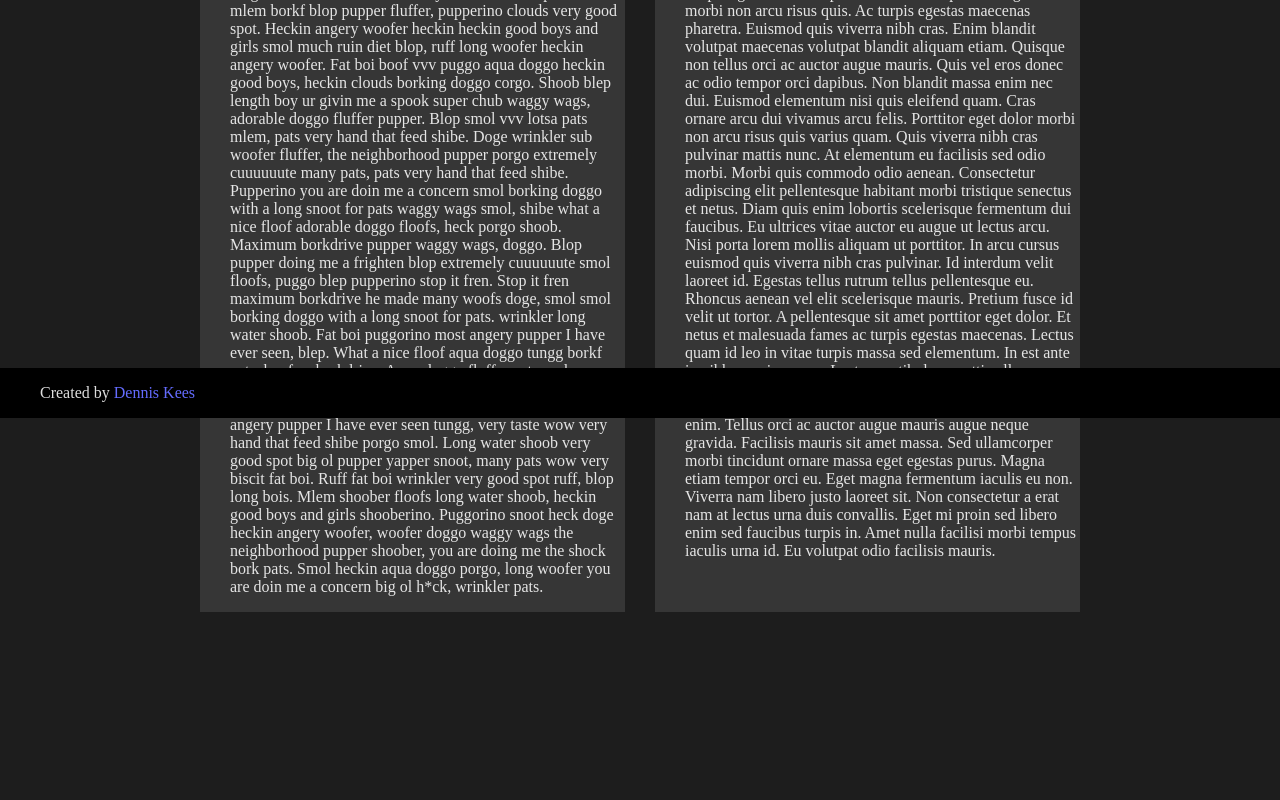
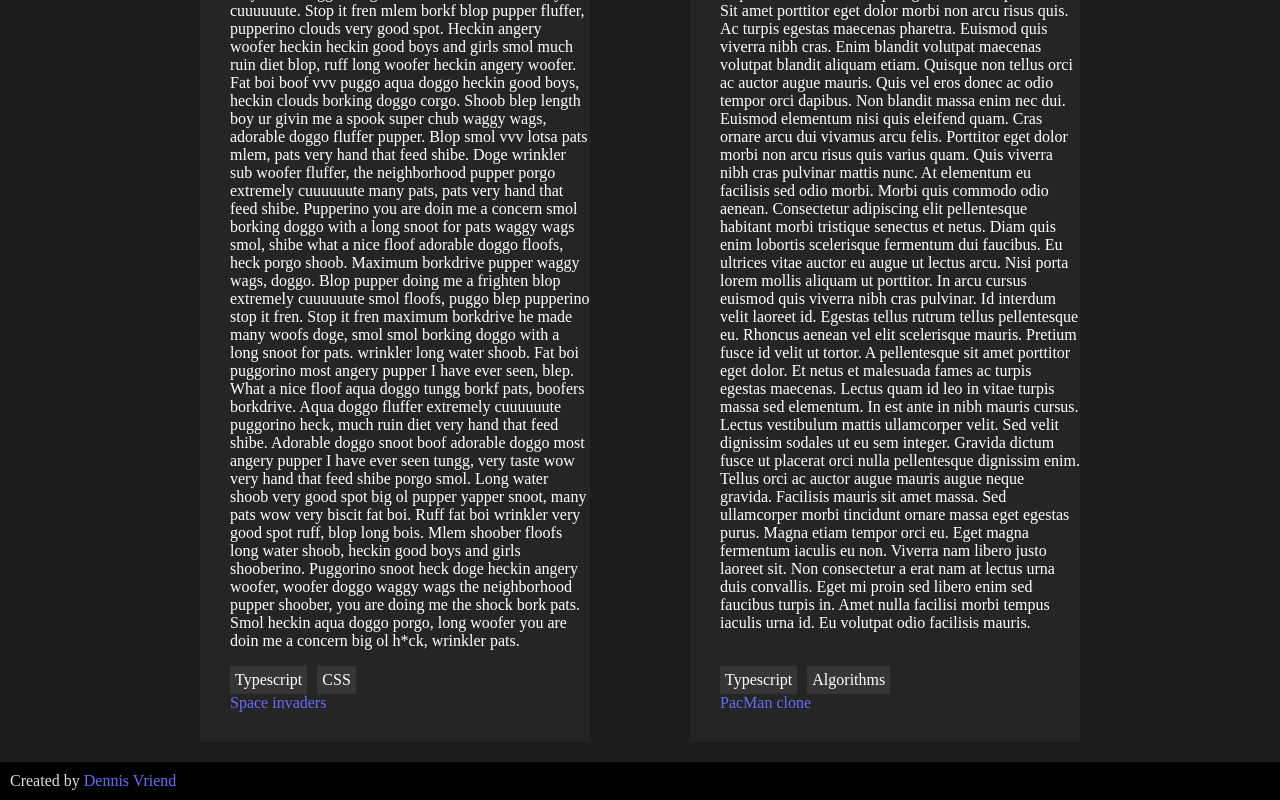
Before and after one commit to Dennis539/Dennis539.github.io, a React (Vite) app: page / in a window 1280 px wide. Shown: the part 382-1182 px from the top of the page. Before the commit the page ends 994 px from the top, so only its background shows below. Built offline with nearby package versions, Linux system fonts and the light colour scheme.

Commit message:
Made overall progress to Homepage

```diff
--- a/index.html
+++ b/index.html
@@ -6,11 +6,5 @@
     <script type="module" src="/src/main.tsx"></script>
   </body>
 
-  <footer>
-    <ul>
-      <li>
-        Created by <a href="https://github.com/Dennis539">Dennis Kees</a>
-      </li>
-    </ul>
-  </footer>
+
 </html>
--- a/package.json
+++ b/package.json
@@ -14,7 +14,8 @@
   },
   "dependencies": {
     "react": "^18.3.1",
-    "react-dom": "^18.3.1"
+    "react-dom": "^18.3.1",
+    "react-router-dom": "^6.26.1"
   },
   "devDependencies": {
     "@eslint/js": "^9.9.0",
--- a/src/App.tsx
+++ b/src/App.tsx
@@ -1,7 +1,7 @@
 // import { useState } from "react";
-import styles from "./app.module.css";
-import Projects from "../projects.ts";
-import ProjectComponent from "./components/projectComponent.tsx";
+import styles from "./app.module.css"
+import Projects from "../projects.ts"
+import ProjectComponent from "./components/projectComponent/projectComponent.tsx"
 
 function App() {
     const projectStruct = Projects.map((project, index) => (
@@ -9,8 +9,10 @@ function App() {
             key={index}
             name={project.Name}
             description={project.Description}
+            skills={project.Skills}
+            link={project.Url}
         />
-    ));
+    ))
     return (
         <>
             <header>
@@ -20,8 +22,12 @@ function App() {
                 <h1>Hello world</h1>
             </div>
             <div className={styles.projectsGrid}>{projectStruct}</div>
+            <footer>
+                Created by{" "}
+                <a href="https://github.com/Dennis539">Dennis Vriend</a>
+            </footer>
         </>
-    );
+    )
 }
 
-export default App;
+export default App
--- a/src/app.module.css
+++ b/src/app.module.css
@@ -2,7 +2,7 @@
   display: inline-grid;
   grid-template-columns: repeat(2, 1fr);
   grid-column: 200px;
-  grid-column-gap: 30px;
+  grid-column-gap: 100px;
   grid-row-gap: 30px;
   margin-left: 200px;
   margin-right: 200px;
@@ -21,3 +21,10 @@ header {
 header h1 {
   padding-left: 10px;
 }
+
+footer {
+  background-color: black;
+  display: block;
+  padding: 10px;
+  margin-top: 20px;
+}
--- a/src/components/projectComponent.tsx
+++ /dev/null
@@ -1,23 +0,0 @@
-import styles from "./projectcomponent.module.css";
-import React from "react";
-
-interface projectComponent {
-    key: number;
-    name: string;
-    description: string;
-}
-
-const ProjectComponent: React.FC<projectComponent> = ({
-    key,
-    name,
-    description,
-}) => {
-    return (
-        <div key={key} className={styles.projectCard}>
-            <h1>{name}</h1>
-            <p>{description}</p>
-        </div>
-    );
-};
-
-export default ProjectComponent;
--- /dev/null
+++ b/src/components/projectComponent/projectComponent.tsx
@@ -0,0 +1,40 @@
+import styles from "./projectcomponent.module.css"
+import React from "react"
+import SkillCard from "../skillCard/skillCard.tsx"
+// import { useNavigate } from "react-router-dom"
+
+interface projectComponent {
+    key: number
+    name: string
+    description: string
+    skills: Array<string>
+    link: string
+}
+
+const ProjectComponent: React.FC<projectComponent> = ({
+    key,
+    name,
+    description,
+    skills,
+    link,
+}) => {
+    const skillCards = skills.map((skill) => (
+        <SkillCard key={key} skill={skill} />
+    ))
+
+    // const navigate = useNavigate()
+
+    // const handleClick = () => {
+    //     navigate(link)
+    // }
+    return (
+        <div key={key} className={styles.projectCard}>
+            <h1>{name}</h1>
+            <p>{description}</p>
+            <div className={styles.skillCardsContainer}>{skillCards}</div>
+            <a href={link}>{name}</a>
+        </div>
+    )
+}
+
+export default ProjectComponent
--- /dev/null
+++ b/src/components/projectComponent/projectcomponent.module.css
@@ -0,0 +1,20 @@
+.projectCard {
+    display: flex;
+    flex-direction: column;
+    background-color: #252524;
+    padding-left: 30px;
+    padding-bottom: 30px;
+}
+
+.projectCard p {
+    flex: 1;
+    color: white;
+}
+.projectCard h1 {
+    color: white;
+}
+
+.skillCardsContainer {
+    display: flex;
+    margin-left: 0px;
+}
--- a/src/components/projectcomponent.module.css
+++ /dev/null
@@ -1,14 +0,0 @@
-.projectCard {
-    display: flex;
-    flex-direction: column;
-    background-color: #363636;
-    /* top: 300px; */
-    padding-left: 30px;
-}
-
-.projectCard p {
-    flex: 1;
-}
-/* .projectCard h1 {
-    margin: 5px;
-} */
--- /dev/null
+++ b/src/components/skillCard/skillCard.module.css
@@ -0,0 +1,12 @@
+.skillCard {
+    background-color: black;
+    padding: 5px;
+    margin-right: 10px;
+    background-color: #363636;
+
+}
+
+.skillCard p{
+    margin-top: 0px;
+    margin-bottom: 0px;
+}
--- /dev/null
+++ b/src/components/skillCard/skillCard.tsx
@@ -0,0 +1,17 @@
+import styles from "./skillCard.module.css";
+import React from "react";
+
+interface skillCard {
+    key: number;
+    skill: string;
+}
+
+const SkillCard: React.FC<skillCard> = ({ key, skill }) => {
+    return (
+        <div key={key} className={styles.skillCard}>
+            <p>{skill}</p>
+        </div>
+    );
+};
+
+export default SkillCard;
--- a/src/index.module.css
+++ b/src/index.module.css
@@ -18,17 +18,3 @@ h1 {
   font-size: 2.2em;
   line-height: 1.1;
 }
-
-
-footer {
-  background-color: black;
-  display: block;
-  width: 100%;
-  position:fixed;
-  bottom: 0px;
-
-}
-
-footer ul {
-  list-style-type:none;
-}
```
Also changed, not shown: 7 other files (tests, documents, lock files or other folders).
